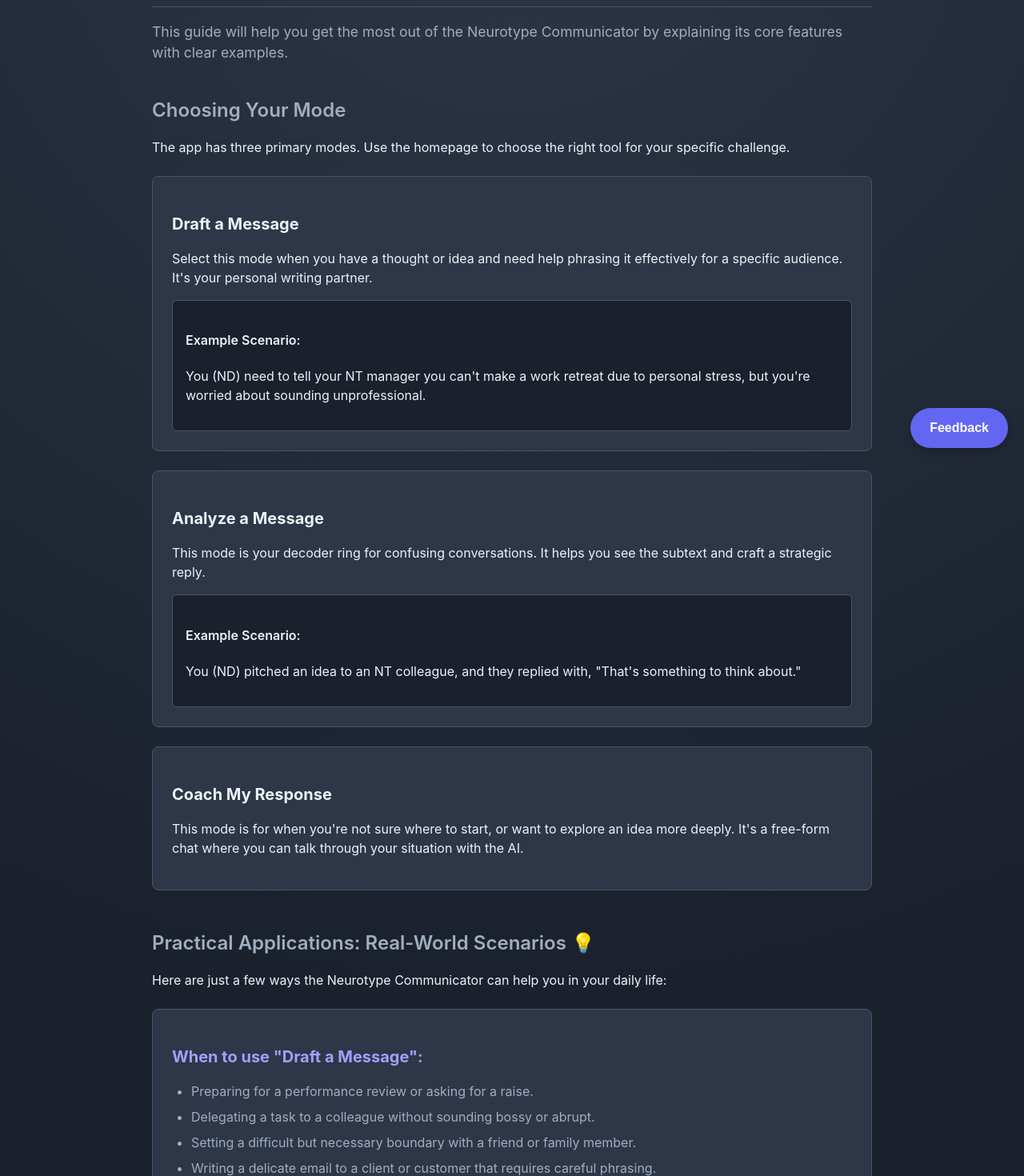
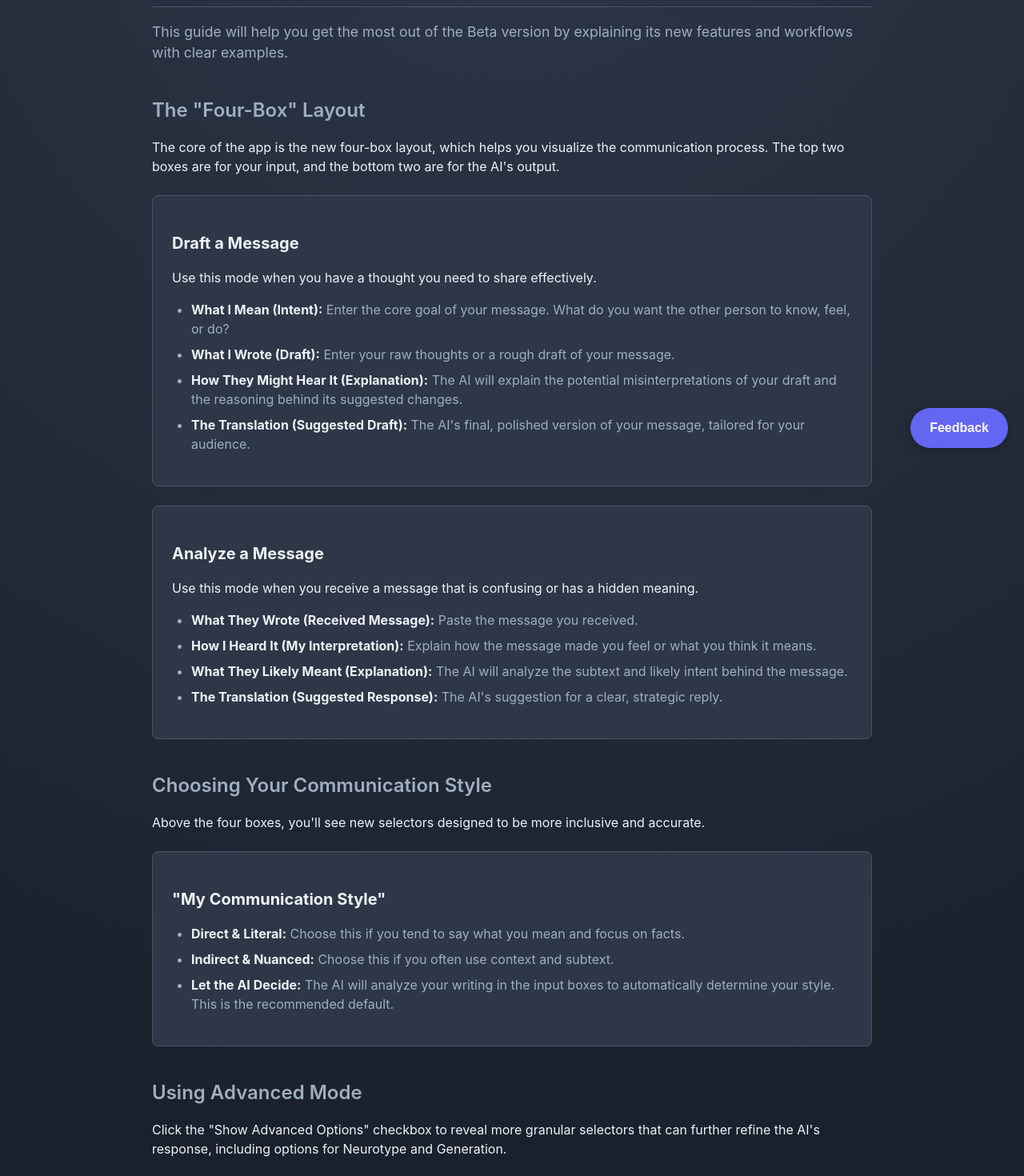
Before and after one commit to SolFlourishes/neurotype-communicator-frontend, a React (Vite) app: page /how-to-use in a window 1280 px wide. Shown: the part 220-1690 px from the top of the page at 80% size. Built offline with nearby package versions, Linux system fonts and the light colour scheme.

Commit message:
docs: Update How-to-Use page for Beta v2.1

```diff
--- a/src/pages/HowToUsePage.jsx
+++ b/src/pages/HowToUsePage.jsx
@@ -1,38 +1,52 @@
 import React from 'react';
-import '../Content.css'; // Import shared styles
+import '../Content.css';
 
 function HowToUsePage() {
   return (
     <div className="content-page">
       <h1>How to Use the Communicator</h1>
-      <p className="mission">This guide will help you get the most out of the Neurotype Communicator by explaining its core features with clear examples.</p>
+      <p className="mission">This guide will help you get the most out of the Beta version by explaining its new features and workflows with clear examples.</p>
 
-      <h2>Choosing Your Mode</h2>
-      <p>The app has three primary modes. Use the homepage to choose the right tool for your specific challenge.</p>
-      <div className="mt-6 space-y-8">
-          <div className="bg-gray-50 p-6 rounded-lg border">
-              <h3>Draft a Message</h3>
-              <p className="mb-4">Select this mode when you have a thought or idea and need help phrasing it effectively for a specific audience. It's your personal writing partner.</p>
-              <div className="bg-white p-4 rounded-md border">
-                  <h4>Example Scenario:</h4>
-                  <p>You (ND) need to tell your NT manager you can't make a work retreat due to personal stress, but you're worried about sounding unprofessional.</p>
-              </div>
-          </div>
-          <div className="bg-gray-50 p-6 rounded-lg border">
-              <h3>Analyze a Message</h3>
-              <p className="mb-4">This mode is your decoder ring for confusing conversations. It helps you see the subtext and craft a strategic reply.</p>
-              <div className="bg-white p-4 rounded-md border">
-                  <h4>Example Scenario:</h4>
-                  <p>You (ND) pitched an idea to an NT colleague, and they replied with, "That's something to think about."</p>
-              </div>
-          </div>
-          <div className="bg-gray-50 p-6 rounded-lg border">
-              <h3>Coach My Response</h3>
-              <p className="mb-4">This mode is for when you're not sure where to start, or want to explore an idea more deeply. It's a free-form chat where you can talk through your situation with the AI.</p>
-          </div>
+      <h2>The "Four-Box" Layout</h2>
+      <p>The core of the app is the new four-box layout, which helps you visualize the communication process. The top two boxes are for your input, and the bottom two are for the AI's output.</p>
+
+      <div className="bg-gray-50 p-6 rounded-lg border">
+          <h3>Draft a Message</h3>
+          <p className="mb-4">Use this mode when you have a thought you need to share effectively.</p>
+          <ul className="list-disc space-y-2">
+            <li><strong>What I Mean (Intent):</strong> Enter the core goal of your message. What do you want the other person to know, feel, or do?</li>
+            <li><strong>What I Wrote (Draft):</strong> Enter your raw thoughts or a rough draft of your message.</li>
+            <li><strong>How They Might Hear It (Explanation):</strong> The AI will explain the potential misinterpretations of your draft and the reasoning behind its suggested changes.</li>
+            <li><strong>The Translation (Suggested Draft):</strong> The AI's final, polished version of your message, tailored for your audience.</li>
+          </ul>
       </div>
 
-      {/* --- NEW SECTION --- */}
+      <div className="bg-gray-50 p-6 rounded-lg border">
+          <h3>Analyze a Message</h3>
+          <p className="mb-4">Use this mode when you receive a message that is confusing or has a hidden meaning.</p>
+          <ul className="list-disc space-y-2">
+            <li><strong>What They Wrote (Received Message):</strong> Paste the message you received.</li>
+            <li><strong>How I Heard It (My Interpretation):</strong> Explain how the message made you feel or what you think it means.</li>
+            <li><strong>What They Likely Meant (Explanation):</strong> The AI will analyze the subtext and likely intent behind the message.</li>
+            <li><strong>The Translation (Suggested Response):</strong> The AI's suggestion for a clear, strategic reply.</li>
+          </ul>
+      </div>
+
+      <h2>Choosing Your Communication Style</h2>
+      <p>Above the four boxes, you'll see new selectors designed to be more inclusive and accurate.</p>
+       <div className="bg-gray-50 p-6 rounded-lg border">
+          <h3>"My Communication Style"</h3>
+          <ul className="list-disc space-y-2">
+            <li><strong>Direct & Literal:</strong> Choose this if you tend to say what you mean and focus on facts.</li>
+            <li><strong>Indirect & Nuanced:</strong> Choose this if you often use context and subtext.</li>
+            <li><strong>Let the AI Decide:</strong> The AI will analyze your writing in the input boxes to automatically determine your style. This is the recommended default.</li>
+          </ul>
+      </div>
+
+      <h2>Using Advanced Mode</h2>
+      <p>Click the "Show Advanced Options" checkbox to reveal more granular selectors that can further refine the AI's response, including options for Neurotype and Generation.</p>
+
+      {/* --- RESTORED SECTION --- */}
       <h2 style={{ marginTop: '3rem' }}>Practical Applications: Real-World Scenarios 💡</h2>
       <p>Here are just a few ways the Neurotype Communicator can help you in your daily life:</p>
 
```
